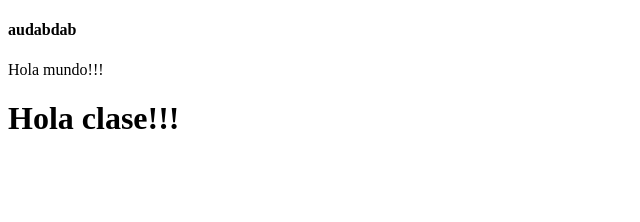
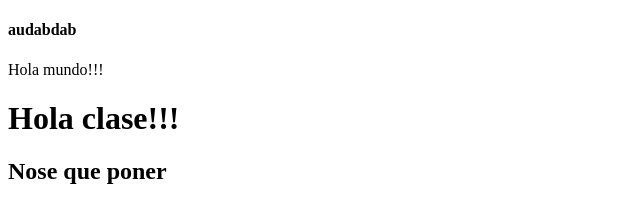
Before and after one commit to LuisPM24/Antonio-putero, a plain HTML site: page index.html in a window 1280 px wide. Shown: the whole page, without its empty margins (0-640 px from the left). Drawn offline with Linux system fonts and the light colour scheme.

Commit message:
Actualización 19/10/2023

```diff
--- a/index.html
+++ b/index.html
@@ -9,5 +9,6 @@
     <h4>audabdab</h4>
     <p>Hola mundo!!!</p>
     <h1>Hola clase!!!</h1>
+    <h2>Nose que poner</h2>
 </body>
 </html>
```
